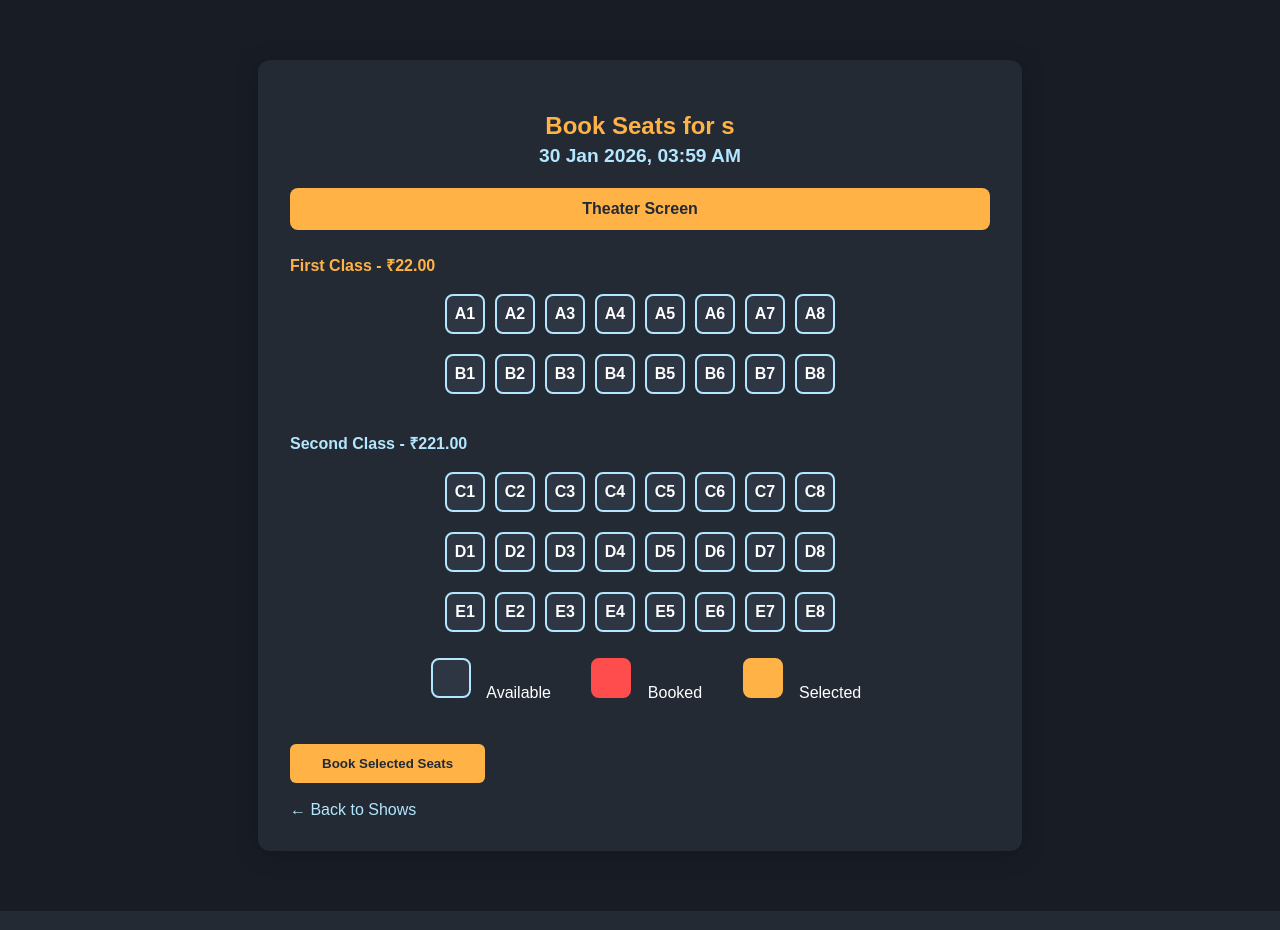
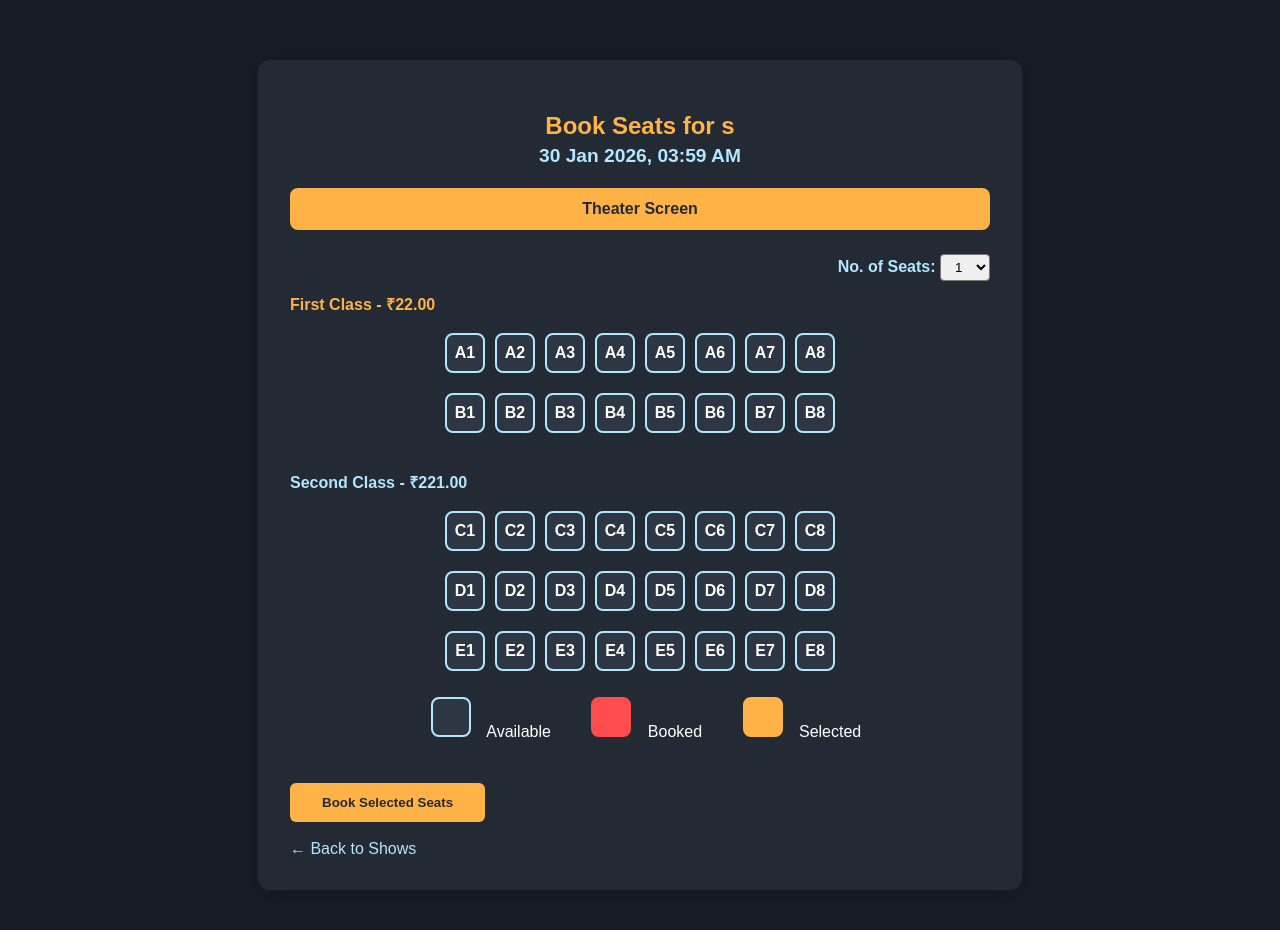
Before and after one commit to Rithish4610/movie-ticket-booking, a Flask app: page /book/1 in a window 1280 px wide. Shown: the top 930 px of the page. Run offline with Flask 3, Linux system fonts and the light colour scheme; data comes from the database, SQL or seed files in the repository; data that the repository does not hold is empty.

Commit message:
adding seat booking limiet

```diff
--- a/app/templates/book_show.html
+++ b/app/templates/book_show.html
@@ -25,6 +25,14 @@
         <h2>Book Seats for {{ movie.title }}<br><span style="font-size:0.8em; color:#b3e6ff;">{{ show.show_time.strftime('%d %b %Y, %I:%M %p') }}</span></h2>
         <div class="screen">Theater Screen</div>
         <form method="POST" id="seats-form">
+            <div style="text-align:right; margin-bottom:12px;">
+                <label for="num_seats" style="color:#b3e6ff; font-weight:bold;">No. of Seats:</label>
+                <select id="num_seats" name="num_seats" style="padding:4px 10px; border-radius:4px;">
+                    {% for i in range(1,6) %}
+                    <option value="{{ i }}">{{ i }}</option>
+                    {% endfor %}
+                </select>
+            </div>
             <div class="seats">
                 <div style="width:100%; text-align:left; margin-bottom:6px; color:#ffb347; font-weight:bold;">
                     First Class - ₹{{ '%.2f'|format(show.ticket_price_first) }}
@@ -77,6 +85,28 @@
                 }
             });
         });
+        // Limit seat selection to chosen number
+        const numSeatsSelect = document.getElementById('num_seats');
+        const seatCheckboxes = document.querySelectorAll('.seat input[type="checkbox"]');
+        function enforceSeatLimit() {
+            const maxSeats = parseInt(numSeatsSelect.value);
+            let checked = 0;
+            seatCheckboxes.forEach(cb => {
+                if (cb.checked) checked++;
+            });
+            seatCheckboxes.forEach(cb => {
+                if (!cb.checked) cb.disabled = (checked >= maxSeats) || cb.classList?.contains('booked');
+                else cb.disabled = false;
+            });
+        }
+        numSeatsSelect.addEventListener('change', function() {
+            seatCheckboxes.forEach(cb => { cb.checked = false; cb.parentElement.classList.remove('selected'); });
+            enforceSeatLimit();
+        });
+        seatCheckboxes.forEach(cb => {
+            cb.addEventListener('change', enforceSeatLimit);
+        });
+        window.addEventListener('DOMContentLoaded', enforceSeatLimit);
         </script>
 </body>
 </html>
```
Lines whose indentation alone changed are shown as unchanged.
